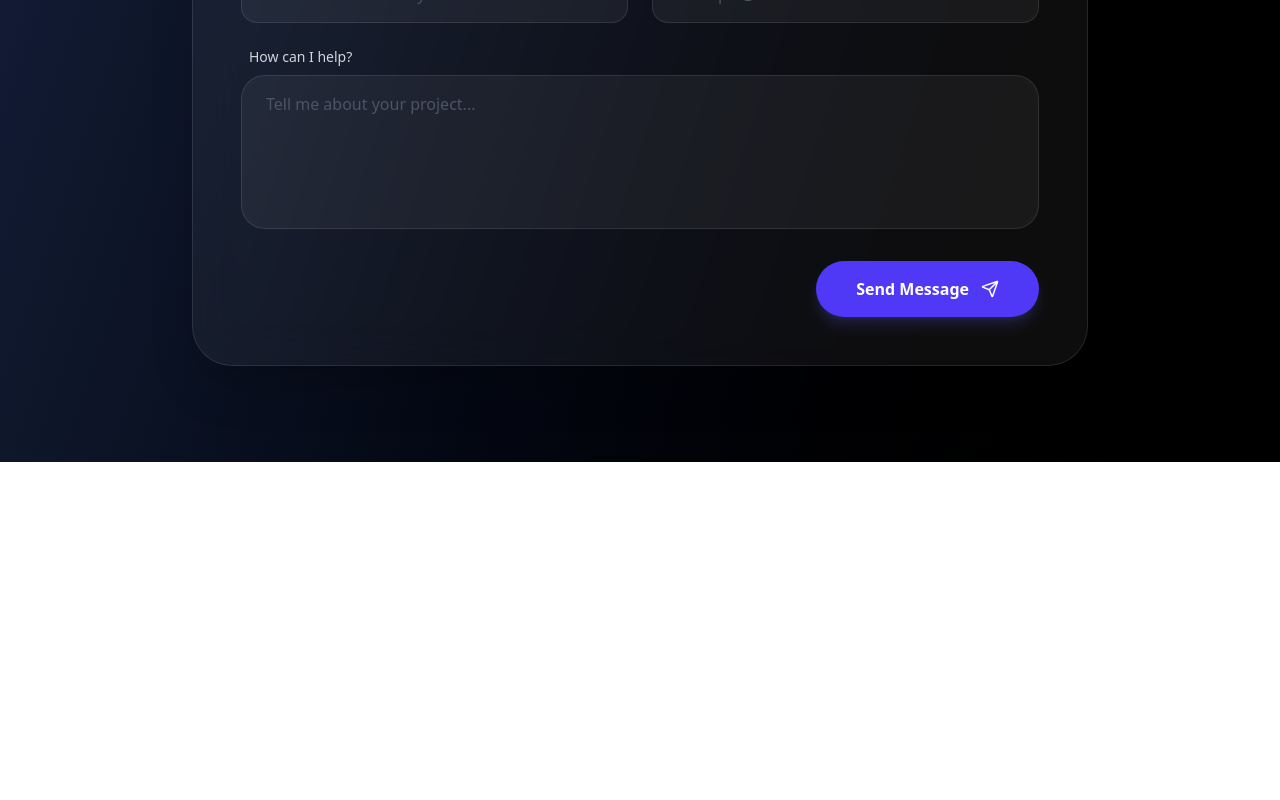
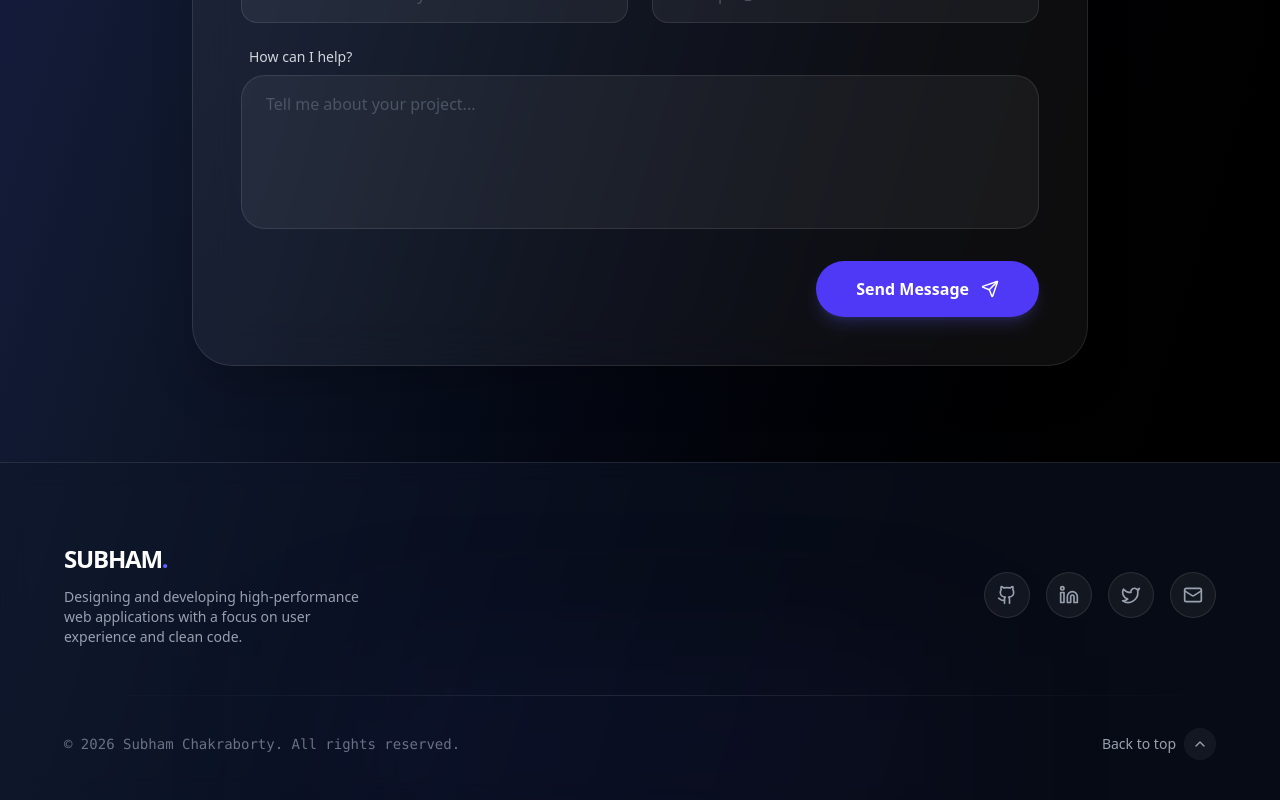
Before and after one commit to subham-oss/my-portfolio, a React (Vite) app in the folder frontend/: page / in a window 1280 px wide. Shown: the part 3463-4263 px from the top of the page. Before the commit the page ends 3925 px from the top, so only its background shows below. Built offline with nearby package versions, Linux system fonts and the light colour scheme; no server answers.

Commit message:
add footer section

```diff
--- a/frontend/index.html
+++ b/frontend/index.html
@@ -4,7 +4,7 @@
     <meta charset="UTF-8" class="scroll-smooth" />
     <link rel="icon" type="image/svg+xml" href="/favicon.svg" />
     <meta name="viewport" content="width=device-width, initial-scale=1.0" />
-    <title>vite-project</title>
+    <title>Subham Chakraborty - Portfolio</title>
   </head>
   <body>
     <div id="root"></div>
--- /dev/null
+++ b/frontend/src/components/Footer.jsx
@@ -0,0 +1,90 @@
+import React from 'react';
+import { motion } from 'framer-motion';
+import { Github, Linkedin, Mail, Twitter, ChevronUp } from 'lucide-react';
+
+const Footer = () => {
+  const currentYear = new Date().getFullYear();
+
+  const scrollToTop = () => {
+    window.scrollTo({ top: 0, behavior: 'smooth' });
+  };
+
+  const socialLinks = [
+    { icon: <Github size={20} />, href: "https://github.com/subham-oss", label: "GitHub" },
+    { icon: <Linkedin size={20} />, href: "https://www.linkedin.com/in/subham448/", label: "LinkedIn" },
+    { icon: <Twitter size={20} />, href: "https://x.com/SubhamChak24158", label: "Twitter" },
+    { icon: <Mail size={20} />, href: "mailto:chakrabortysubham448@gmail.com", label: "Email" },
+  ];
+
+  return (
+    <footer className="relative z-10 pt-20 pb-10 px-6 border-t border-white/10 bg-slate-900/50 backdrop-blur-md">
+      <div className="max-w-6xl mx-auto">
+
+        <div className="flex flex-col md:flex-row justify-between items-center gap-8 mb-12">
+
+          <motion.div
+            initial={{ opacity: 0, x: -20 }}
+            whileInView={{ opacity: 1, x: 0 }}
+            viewport={{ once: true }}
+            className="text-center md:text-left"
+          >
+            <h2 className="text-2xl font-black text-white tracking-tighter mb-3">
+              SUBHAM<span className="text-indigo-500">.</span>
+            </h2>
+            <p className="text-gray-400 text-sm max-w-xs">
+              Designing and developing high-performance web applications with a focus on user experience and clean code.
+            </p>
+          </motion.div>
+
+          <div className="flex gap-4">
+            {socialLinks.map((social, index) => (
+              <motion.a
+                key={index}
+                href={social.href}
+                target="_blank"
+                rel="noopener noreferrer"
+                initial={{ opacity: 0, y: 20 }}
+                whileInView={{ opacity: 1, y: 0 }}
+                viewport={{ once: true }}
+                transition={{ delay: index * 0.1 }}
+                whileHover={{ y: -5, backgroundColor: 'rgba(99, 102, 241, 0.2)', color: '#818cf8' }}
+                className="p-3 bg-white/5 border border-white/10 rounded-full text-gray-400 transition-colors"
+                aria-label={social.label}
+              >
+                {social.icon}
+              </motion.a>
+            ))}
+          </div>
+        </div>
+
+        <div className="h-[1px] w-full bg-gradient-to-r from-transparent via-white/10 to-transparent mb-8" />
+
+        <div className="flex flex-col md:flex-row justify-between items-center gap-6">
+          <motion.p
+            initial={{ opacity: 0 }}
+            whileInView={{ opacity: 1 }}
+            className="text-gray-500 text-xs md:text-sm font-mono"
+          >
+            &copy; {currentYear} Subham Chakraborty. All rights reserved.
+          </motion.p>
+
+          <motion.button
+            onClick={scrollToTop}
+            whileHover={{ scale: 1.1 }}
+            whileTap={{ scale: 0.9 }}
+            className="group flex items-center gap-2 text-gray-400 hover:text-white transition-colors text-sm font-medium"
+          >
+            Back to top
+            <div className="p-2 bg-white/5 rounded-full group-hover:bg-indigo-500 transition-colors">
+              <ChevronUp size={16} />
+            </div>
+          </motion.button>
+        </div>
+      </div>
+
+      <div className="absolute bottom-0 left-1/2 -translate-x-1/2 w-1/2 h-24 bg-indigo-500/10 blur-[100px] pointer-events-none" />
+    </footer>
+  );
+};
+
+export default Footer;
--- a/frontend/src/pages/Home.jsx
+++ b/frontend/src/pages/Home.jsx
@@ -5,6 +5,7 @@ import TechStack from "../components/TechStack";
 import ProjectSection from "../components/Projectsection";
 import AboutSection from "../components/AboutSection";
 import ContactSection from "../components/ContactSection";
+import Footer from "../components/Footer";
 
 function Home() {
   return (
@@ -21,6 +22,7 @@ function Home() {
         <ProjectSection/>
         <AboutSection/>
         <ContactSection/>
+        <Footer/>
       </div>
     </div>
     </>
```
